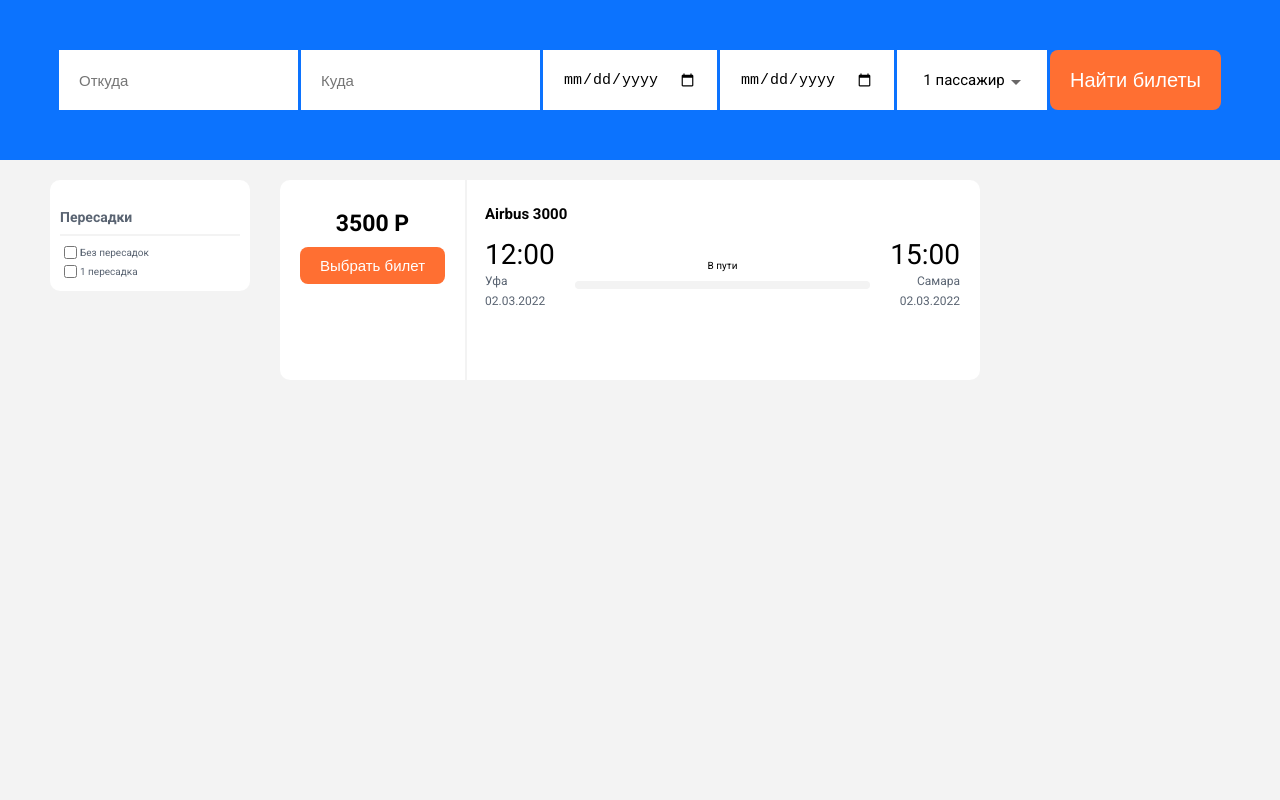
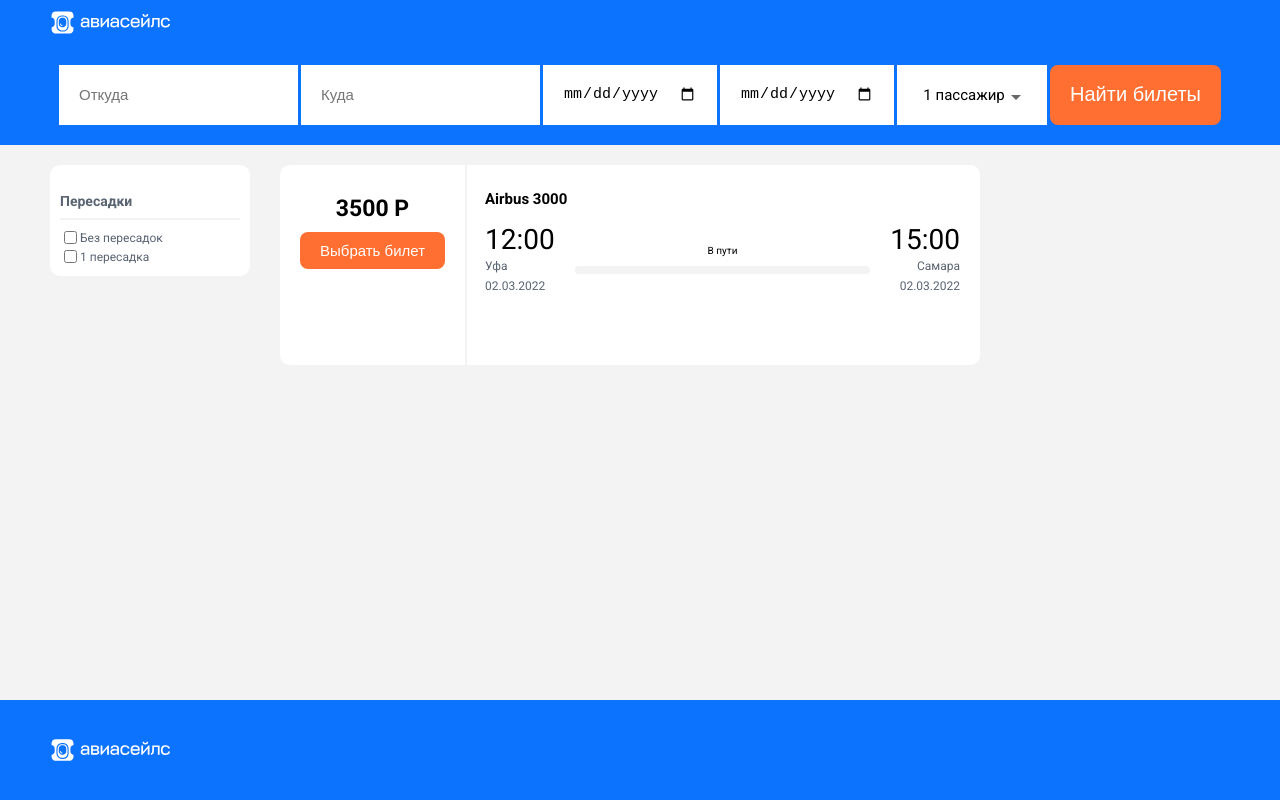
Before and after one commit to AlbinaShaikhutdinova/aviasales, a Vue app: page / in a window 1280 px wide. Built offline with nearby package versions, Linux system fonts and the light colour scheme.

Commit message:
add header and footer

```diff
--- a/src/App.vue
+++ b/src/App.vue
@@ -1,26 +1,29 @@
 <template>
-  <header class="header"></header>
+  <Header />
   <router-view> </router-view>
+  <Footer />
 </template>
 
 <script>
+import Header from './components/Header/Header.vue';
+import Footer from './components/Footer/Footer.vue';
 export default {
   name: 'App',
-  components: {},
+  components: { Header, Footer },
 };
 </script>
 
 <style lang="scss">
 @import url('https://fonts.googleapis.com/css2?family=Roboto:wght@100;300;400;500;700&display=swap');
-body {
-  margin: 0;
-  padding: 0;
-  min-height: 100vh;
-}
 * {
   font-size: 10px;
   box-sizing: border-box;
 }
+body {
+  margin: 0;
+  padding: 0;
+}
+
 button {
   cursor: pointer;
 }
@@ -43,8 +46,11 @@ h4 {
   font-size: 1.4rem;
 }
 #app {
+  position: relative;
   width: 100%;
+  height: 100%;
   min-height: 100vh;
+  padding-bottom: 10rem;
   background: $bg-color;
   font-family: 'Roboto', sans-serif;
 }
--- a/src/common/variables.scss
+++ b/src/common/variables.scss
@@ -2,3 +2,4 @@ $primary-color: #0c73fe;
 $button-color: #ff6f32;
 $bg-color: #f3f3f3;
 $muted-font-color: #5a6472;
+$max-page-width: 1300px;
--- /dev/null
+++ b/src/components/Footer/Footer.vue
@@ -0,0 +1,35 @@
+<template>
+  <footer class="footer">
+    <div class="footer__wrapper">
+      <img class="footer-logo" src="../../assets/logo_horizontal_white.svg" alt="logo" />
+    </div>
+  </footer>
+</template>
+
+<script>
+export default {
+  name: 'Footer',
+};
+</script>
+<style lang="scss">
+.footer {
+  position: absolute;
+  bottom: 0;
+  background-color: $primary-color;
+  width: 100%;
+  height: 10rem;
+  display: flex;
+  justify-content: center;
+  .footer__wrapper {
+    width: 100%;
+    padding: 0 5rem;
+    margin: 1rem 0;
+    max-width: $max-page-width;
+    display: flex;
+    justify-content: flex-start;
+    .footer-logo {
+      width: 12rem;
+    }
+  }
+}
+</style>
--- /dev/null
+++ b/src/components/Header/Header.vue
@@ -0,0 +1,32 @@
+<template>
+  <header class="header">
+    <div class="header__wrapper">
+      <img class="header-logo" src="../../assets/logo_horizontal_white.svg" alt="logo" />
+    </div>
+  </header>
+</template>
+
+<script>
+export default {
+  name: 'Header',
+};
+</script>
+<style lang="scss">
+.header {
+  background-color: $primary-color;
+  width: 100%;
+  display: flex;
+  justify-content: center;
+  .header__wrapper {
+    width: 100%;
+    padding: 0 5rem;
+    margin: 1rem 0;
+    max-width: $max-page-width;
+    display: flex;
+    justify-content: flex-start;
+    .header-logo {
+      width: 12rem;
+    }
+  }
+}
+</style>
--- a/src/components/SearchPage/Filter.vue
+++ b/src/components/SearchPage/Filter.vue
@@ -60,6 +60,9 @@ export default {
   .filter-item {
     display: flex;
     align-items: center;
+    label {
+      font-size: 1.2rem;
+    }
   }
 }
 </style>
--- a/src/components/SearchPage/SearchForm/SearchForm.vue
+++ b/src/components/SearchPage/SearchForm/SearchForm.vue
@@ -1,6 +1,6 @@
 <template>
-  <header class="header">
-    <div class="header-wrapper">
+  <div class="search-header">
+    <div class="search-header__wrapper">
       <TextInput :placeholder="'Откуда'" v-model="flightData.cityOfDeparture" />
       <TextInput :placeholder="'Куда'" v-model="flightData.cityOfArrival" />
       <DateInput :placeholder="'Когда'" v-model="flightData.date" />
@@ -10,7 +10,7 @@
       </DropDownMenu>
       <StandardButton class="search-button" :className="'standard-button'" :title="'Найти билеты'" @click="search" />
     </div>
-  </header>
+  </div>
 </template>
 
 <script>
@@ -50,8 +50,8 @@ export default {
 };
 </script>
 
-<style lang="scss">
-.header {
+<style scoped lang="scss">
+.search-header {
   width: 100%;
   height: fit-content;
   background-color: $primary-color;
@@ -59,15 +59,17 @@ export default {
   justify-content: center;
   align-items: center;
 }
-.header-wrapper {
-  padding: 5rem 2rem;
+.search-header__wrapper {
+  max-width: $max-page-width;
+  padding: 2rem 5rem;
   display: flex;
   flex-flow: row wrap;
   gap: 0.3rem;
+  & > * {
+    height: 6rem;
+  }
 }
-.header-wrapper > * {
-  height: 6rem;
-}
+
 .select {
   font-size: 1.5rem;
   color: black;
--- a/src/components/SearchPage/SearchPage.vue
+++ b/src/components/SearchPage/SearchPage.vue
@@ -1,9 +1,11 @@
 <template>
   <div class="page">
     <search-form />
-    <div class="main search-page">
-      <Filter />
-      <search-results />
+    <div class="main">
+      <div class="search-page">
+        <Filter class="search-page__filter" />
+        <search-results />
+      </div>
     </div>
   </div>
 </template>
@@ -30,10 +32,24 @@ export default {
 <style lang="scss">
 .main {
   padding: 2rem 5rem;
+  max-width: $max-page-width;
+  margin: 0 auto;
+  display: flex;
+  flex-direction: column;
+  align-items: flex-start;
 }
 .search-page {
   display: flex;
   align-items: flex-start;
   gap: 3rem;
 }
+@media (max-width: 1024px) {
+  .search-page {
+    width: 100%;
+    justify-content: center;
+  }
+  .search-page__filter {
+    display: none;
+  }
+}
 </style>
--- a/src/components/SearchPage/SearchResults/SearchResults.vue
+++ b/src/components/SearchPage/SearchResults/SearchResults.vue
@@ -24,8 +24,4 @@ export default {
   computed: { ...mapState(['flights']) },
 };
 </script>
-<style>
-.flights {
-  width: 70%;
-}
-</style>
+<style></style>
```
